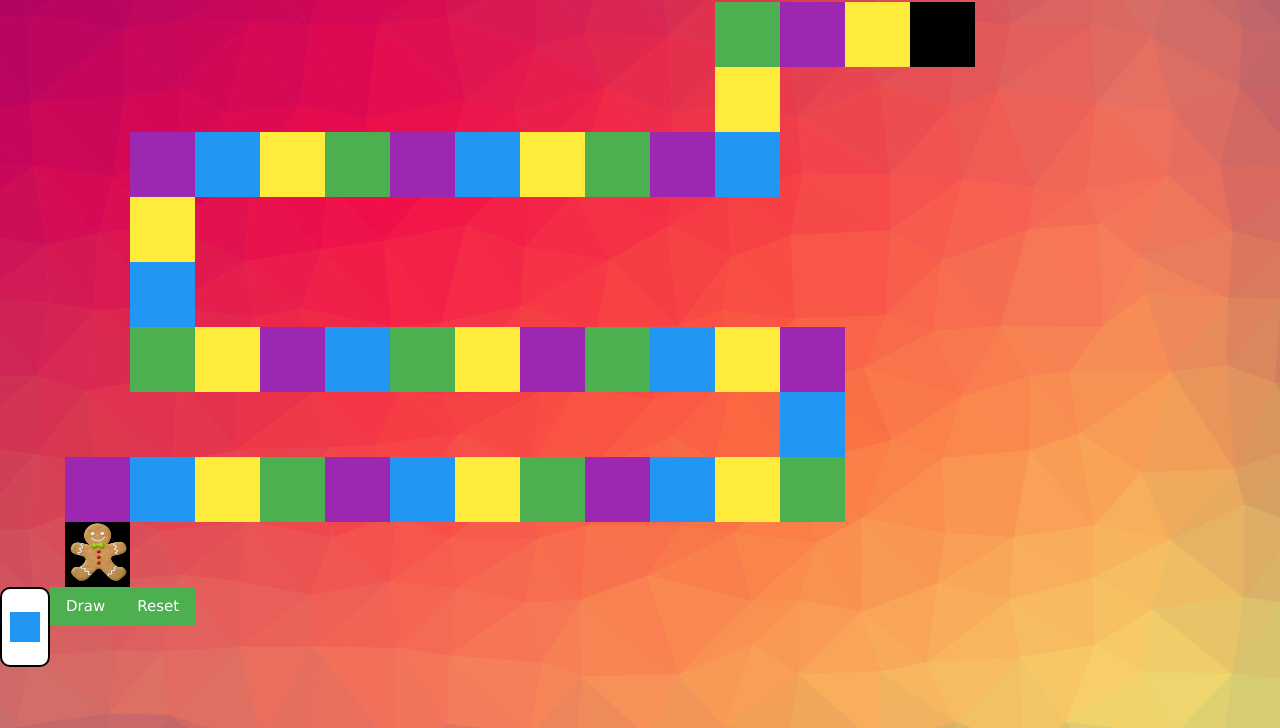
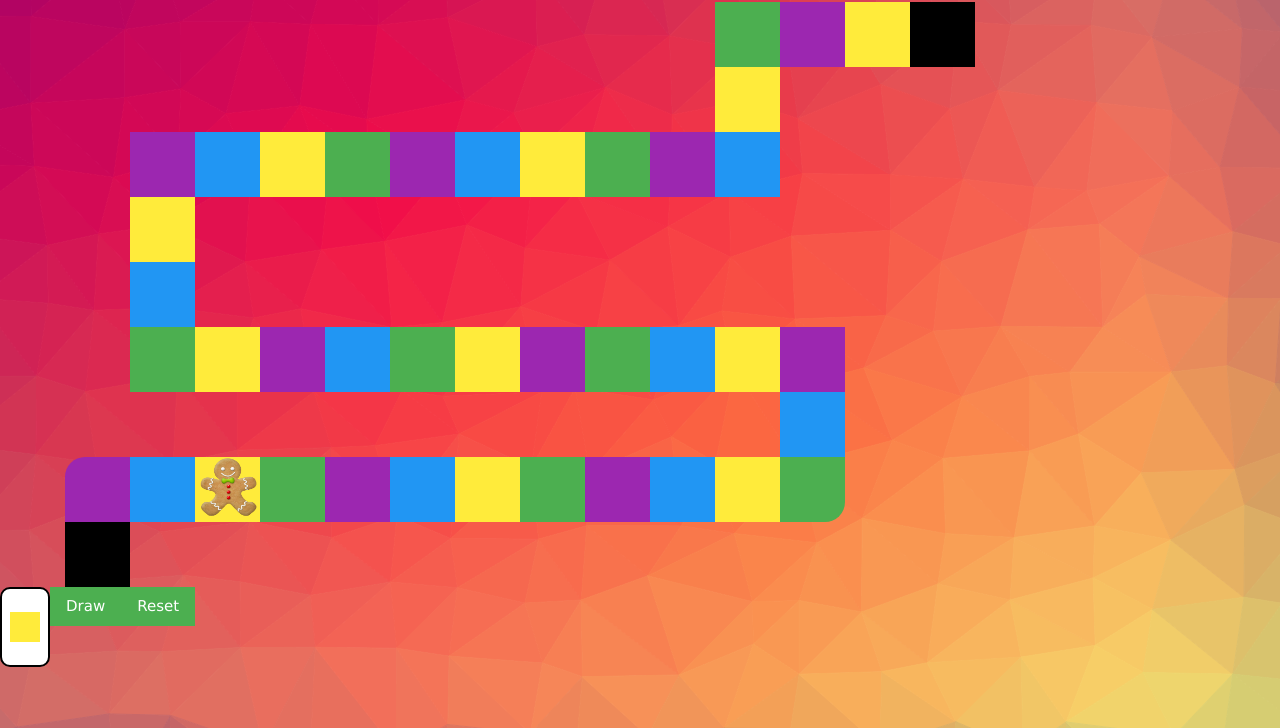
Before and after one commit to hcduffey/candyland, a website: page index.html in a window 1280 px wide. Both pictures are taken after a click on the button "Draw". Shown: the part 72-800 px from the top of the page. Drawn offline with nearby package versions, Linux system fonts and the light colour scheme.

Commit message:
token can move across the board

```diff
--- a/scripts/app.js
+++ b/scripts/app.js
@@ -27,20 +27,27 @@ class Player {
     // based on the given board state, it updates the current direction the player should move
     // this should be invoked before every move
     checkMoveDirection(boardState) {
-        if(boardState[this.currentLocation + this.currentDirection] !== color.empty) {
-                return;
+        if(((this.currentLocation + this.currentDirection) > 0) && (boardState[this.currentLocation + this.currentDirection] !== color.empty)) {
+            return;
         }
-        else if(boardState[this.currentLocation + this.directions.left] !== color.empty) {
-                this.currentDirection = this.directions.left;
-        } else if(boardState[this.currentLocation + this.directions.right] !== color.empty) {
-                this.currentDirection = this.directions.right;
+        else if(((this.currentLocation + this.directions.up) > 0) && (boardState[this.currentLocation + this.directions.up] !== color.empty)) {
+            this.currentDirection = this.directions.up;
         }
+        else if(((this.currentLocation + this.directions.left) > 0) && (boardState[this.currentLocation + this.directions.left] !== color.empty)) {
+            this.currentDirection = this.directions.left;
+        }
+        else if(((this.currentLocation + this.directions.right) > 0) && (boardState[this.currentLocation + this.directions.right] !== color.empty)) {
+            this.currentDirection = this.directions.right;
+        }
+
     }
 
     // based on the given board state, the players locaton is updated based on the direction its going
     movePlayer(boardState, color) {
         this.checkMoveDirection(boardState);
         this.currentLocation += this.currentDirection;
+
+        return boardState[this.currentLocation] === color;
     }
 }
 
@@ -143,12 +150,26 @@ function drawBoard(boardStateInput, player) {
     boardTableString += "</tr>";
 
     $(".board").html(boardTableString);
+    addBoardCuves();
+}
+
+/**
+ * Makes the turns in the board curvy
+ */
+function addBoardCuves() {
+    $("#106").addClass("top-left");
+    $("#117").addClass("bottom-right");
+
 }
 
 /**
  * Will update the given player location on the board without drawing the entire board again
  */
-function updateBoard(boardState, player) { }
+function updateBoard(player) {
+    $('.token').remove();
+    let tokenHTML = `<img class="token" src="${player.token}">`;
+    $(`#${player.currentLocation}`).append(tokenHTML);
+}
 
 
 
@@ -161,8 +182,28 @@ function updateBoard(boardState, player) { }
  * Updates the active card to a random color
  */
 function drawCard() {
-    const drawnColor = color.blue;
+    let drawnColor;
+
     $('.card').removeClass("card-hidden");
+
+    switch(Math.ceil(Math.random()*5)) {
+        case 1:
+            drawnColor = color.green;
+            break;
+        case 2:
+            drawnColor = color.purple;
+            break;
+        case 3:
+            drawnColor = color.blue;
+            break;
+        default:
+            drawnColor = color.yellow;
+    }
+    $('.card-square').removeClass(color.green);
+    $('.card-square').removeClass(color.purple);
+    $('.card-square').removeClass(color.blue);
+    $('.card-square').removeClass(color.yellow);
+
     $('.card-square').addClass(drawnColor);
     return drawnColor;
 }
@@ -174,9 +215,21 @@ drawBoard(boardState, player1);
 // Controller Functions
 
 $('.draw-btn').click(function() {
-    let currentColor = drawCard();
-    console.log(currentColor);
-    player1.movePlayer(boardState, currentColor);
+    let drawnColor = drawCard();
+
+    while(player1.movePlayer(boardState, drawnColor) === false) {
+        console.log(`Player location: ${player1.currentLocation}`);
+        console.log(`Board color: ${boardState[player1.currentLocation]}`);
+        if(boardState[player1.currentLocation] === color.black) {
+            console.log("WINNER!!");
+            break;
+        }
+    }
+
+    updateBoard(player1);
+
+
+
 });
 
 // 2. Play a turn
--- a/styles/main.css
+++ b/styles/main.css
@@ -28,6 +28,24 @@ td {
     text-align: center;
 }
 
+/* Styles for the game board */
+
+.top-left {
+    border-radius: 20px 0px 0px 0px;
+}
+
+.top-right {
+    border-radius: 0px 20px 0px 0px;
+}
+
+.bottom-right {
+    border-radius: 0px 0px 20px 0px;
+}
+
+.bottom-left {
+    border-radius: 0px 0px 0px 20px;
+}
+
 /* Styles for the card */
 .card {
     height: 80px;
```
